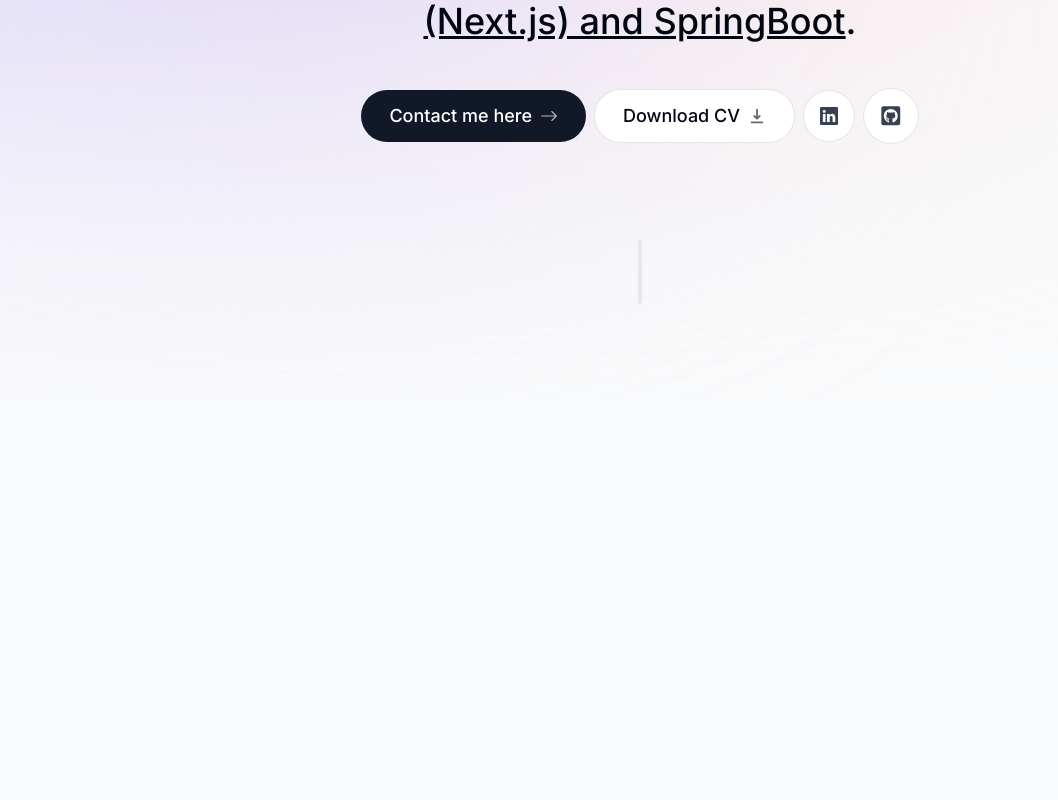
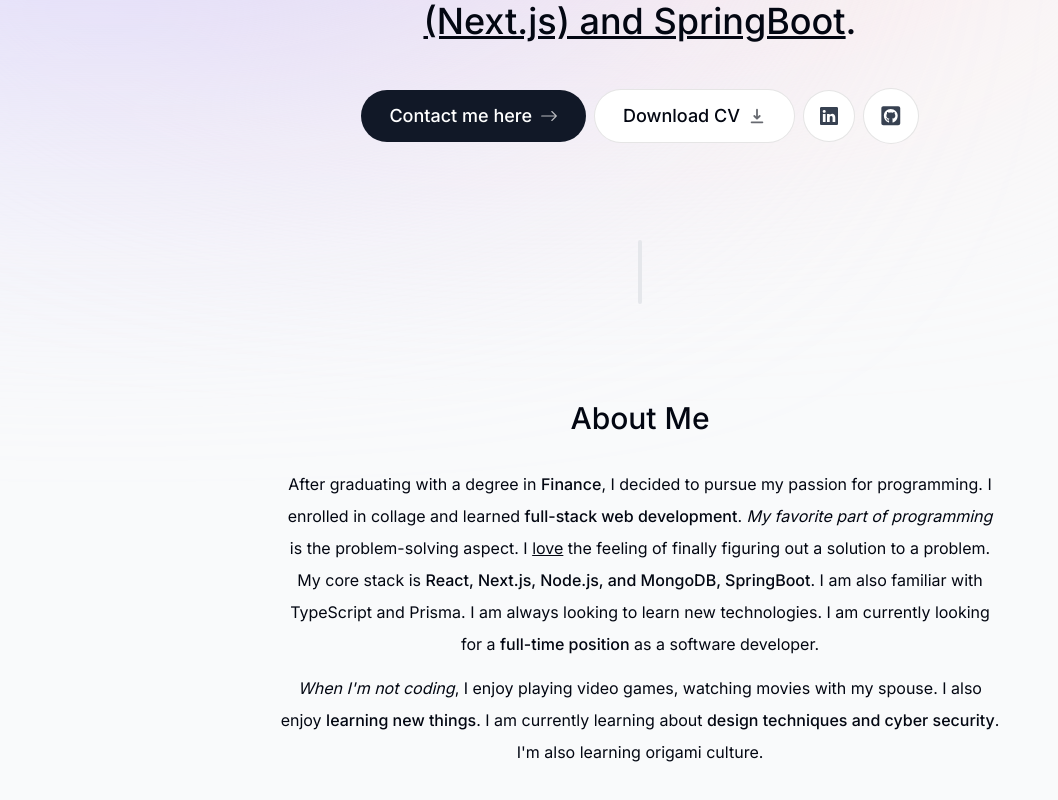
Before and after one commit to iuru2522/pfolio, a Next.js app: page / in a window 1280 px wide. Shown: the part 424-1224 px from the top of the page, without its empty margins (0-1058 px from the left). Before the commit the page ends 824 px from the top, so only its background shows below. Built offline with nearby package versions, Linux system fonts and the light colour scheme.

Commit message:
About section added

```diff
--- a/app/page.tsx
+++ b/app/page.tsx
@@ -1,5 +1,6 @@
 // import Image from 'next/image'
 
+import About from "@/components/about";
 import Intro from "@/components/intro";
 import SectionDivider from "@/components/section-divider";
 
@@ -8,6 +9,7 @@
     <main className="flex flex-col items-center px-4">
       <Intro/>
       <SectionDivider/>
+      <About/>
     </main>
   )
 }
--- /dev/null
+++ b/components/about.tsx
@@ -0,0 +1,45 @@
+"use client";
+import React from "react";
+import SectionHeading from "./section-heading";
+import { motion } from "framer-motion";
+
+export default function About() {
+  return (
+    <motion.section
+      className="mb-28 max-w-[45rem] text-center leading-8 sm:mb-40"
+      initial={{ opacity: 0, y: 100 }}
+      animate={{ opacity: 1, y: 0 }}
+      transition={{ delay: 0.175 }}
+    >
+      <SectionHeading>About me</SectionHeading>
+      <p className="mb-3">
+        After graduating with a degree in{" "}
+        <span className="font-medium">Finance</span>, I decided to pursue my
+        passion for programming. I enrolled in collage and learned{" "}
+        <span className="font-medium">full-stack web development</span>.{" "}
+        <span className="italic">My favorite part of programming</span> is the
+        problem-solving aspect. I <span className="underline">love</span> the
+        feeling of finally figuring out a solution to a problem. My core stack
+        is{" "}
+        <span className="font-medium">
+          React, Next.js, Node.js, and MongoDB, SpringBoot
+        </span>
+        . I am also familiar with TypeScript and Prisma. I am always looking to
+        learn new technologies. I am currently looking for a{" "}
+        <span className="font-medium">full-time position</span> as a software
+        developer.
+      </p>
+
+      <p>
+        <span className="italic">When I'm not coding</span>, I enjoy playing
+        video games, watching movies with my spouse. I also enjoy{" "}
+        <span className="font-medium">learning new things</span>. I am currently
+        learning about{" "}
+        <span className="font-medium">
+          design techniques and cyber security
+        </span>
+        . I'm also learning origami culture.
+      </p>
+    </motion.section>
+  );
+}
--- a/components/intro.tsx
+++ b/components/intro.tsx
@@ -47,7 +47,7 @@
         </div>
       </div>
 
-      <motion.p
+      <motion.h1
         className="mb-10 mt-4 text-2xl font-medium !leading-[1.5] sm:text-4xl"
         initial={{ opacity: 0, y: 100 }}
         animate={{ opacity: 1, y: 0 }}
@@ -57,7 +57,7 @@
         <span className="font-bold">3 years</span> of experience. I enjoy
         building <span className="italic">sites & apps</span>. My focus is{" "}
         <span className="underline">React, (Next.js) and SpringBoot</span>.
-      </motion.p>
+      </motion.h1>
 
       <motion.div
         className="flex flex-col sm:flex-row items-center justify-center gap-2 px-4 text-lg font-medium"
--- /dev/null
+++ b/components/section-heading.tsx
@@ -0,0 +1,9 @@
+import React from "react";
+
+type SectionHeadingProps = {
+    children: React.ReactNode;
+}
+
+export default function SectionHeading({children}: SectionHeadingProps) {
+  return <h2 className="text-3xl font-medium capitalize mb-8">{children}</h2>;
+}
```
